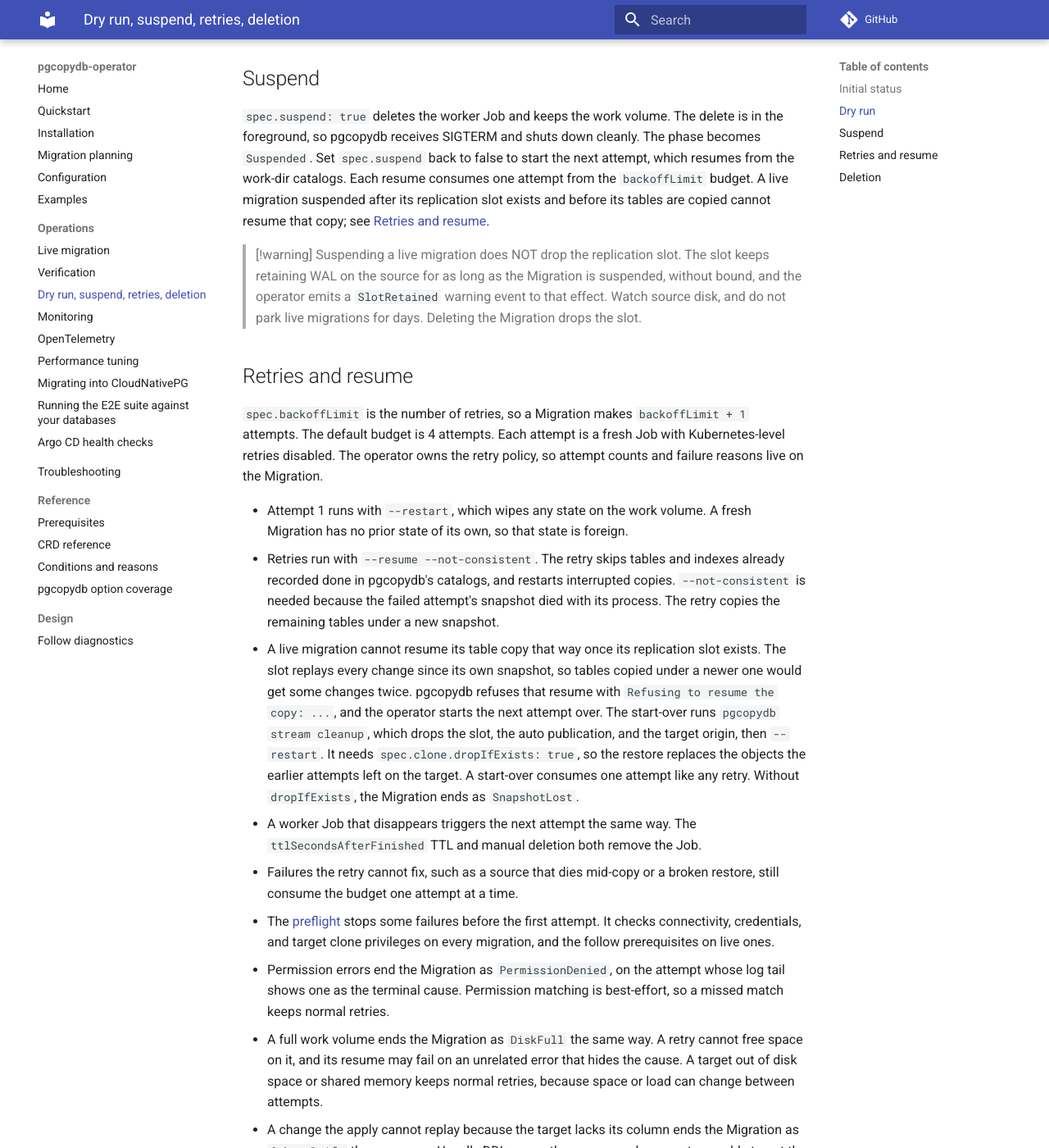
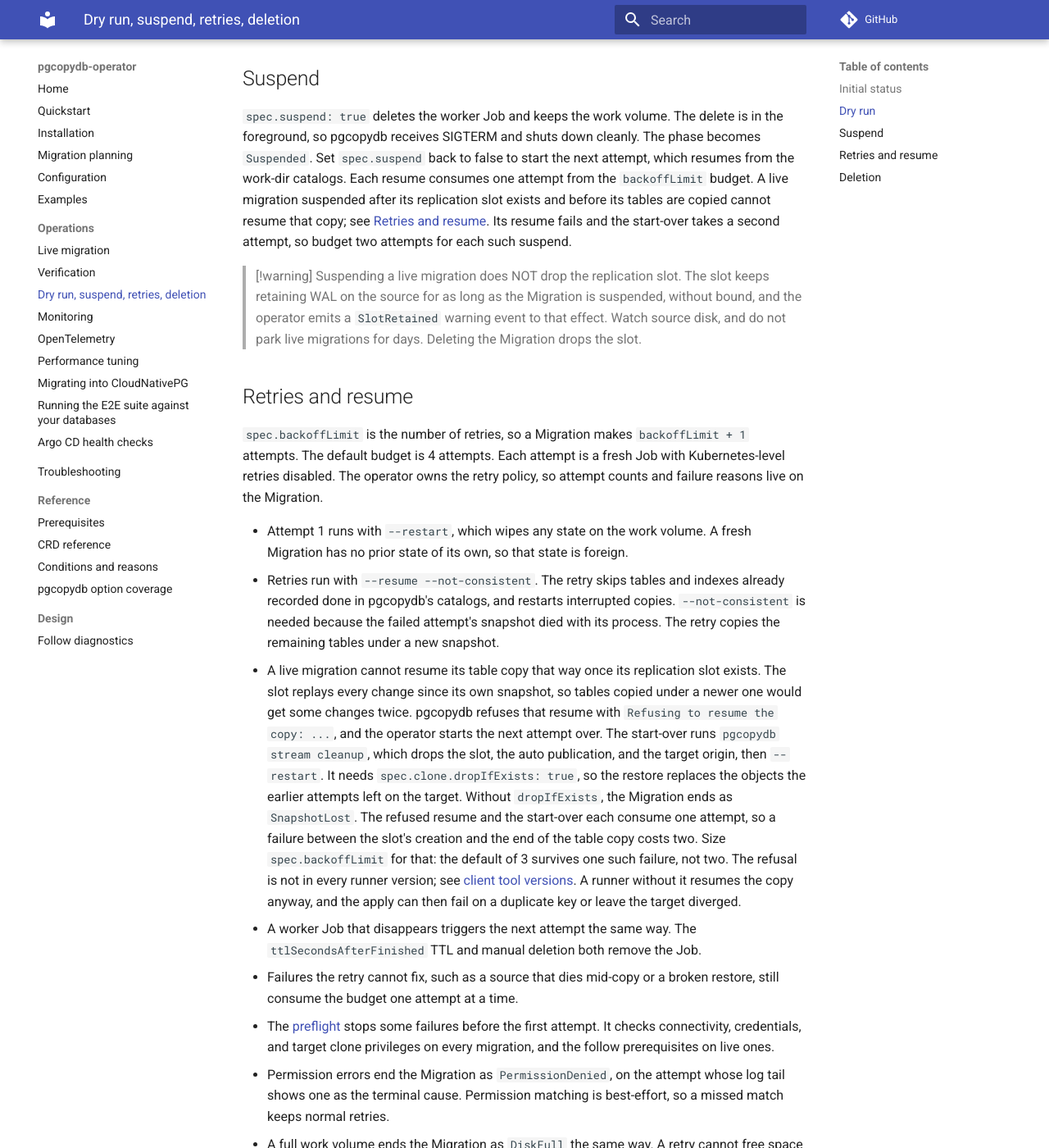
Before and after one commit to ydixken/pgcopydb-operator, an MkDocs documentation site: the page built from docs/operations/lifecycle.md, in a window 1280 px wide and 1400 px high, scrolled down 1367 px. Shown: the whole window at 82% size. Built offline with MkDocs 1.6.1 and Material for MkDocs 9.7.7, drawn with Linux system fonts in a browser that asks for light colours; comment, search, counter and statistics services are not loaded.

Commit message:
docs: count both attempts a start-over costs and fix the flag rows
The option coverage rows still said --restart runs on the first attempt
only and that every retry resumes. They now name the start-over too.

A failure between the slot's creation and the end of the table copy
spends two attempts, the refused resume and the start-over, and so does
a suspend in that window. Lifecycle says so and sizes backoffLimit for
it. It also says that a runner without the refusal resumes the copy
anyway.

The SnapshotLost event row names its terminal meaning as well, and the
troubleshooting remedy deletes the failed Migration before creating the
new one, so its cleanup cannot drop a reused slot name's new slot.

Refs #378

```diff
--- a/docs/operations/lifecycle.md
+++ b/docs/operations/lifecycle.md
@@ -60,6 +60,7 @@ The phase becomes `Suspended`.
 Set `spec.suspend` back to false to start the next attempt, which resumes from the work-dir catalogs.
 Each resume consumes one attempt from the `backoffLimit` budget.
 A live migration suspended after its replication slot exists and before its tables are copied cannot resume that copy; see [Retries and resume](#retries-and-resume).
+Its resume fails and the start-over takes a second attempt, so budget two attempts for each such suspend.
 
 > [!warning]
 > Suspending a live migration does NOT drop the replication slot.
@@ -85,8 +86,11 @@ The operator owns the retry policy, so attempt counts and failure reasons live o
   pgcopydb refuses that resume with `Refusing to resume the copy: ...`, and the operator starts the next attempt over.
   The start-over runs `pgcopydb stream cleanup`, which drops the slot, the auto publication, and the target origin, then `--restart`.
   It needs `spec.clone.dropIfExists: true`, so the restore replaces the objects the earlier attempts left on the target.
-  A start-over consumes one attempt like any retry.
   Without `dropIfExists`, the Migration ends as `SnapshotLost`.
+  The refused resume and the start-over each consume one attempt, so a failure between the slot's creation and the end of the table copy costs two.
+  Size `spec.backoffLimit` for that: the default of 3 survives one such failure, not two.
+  The refusal is not in every runner version; see [client tool versions](../reference/prerequisites.md#client-tool-versions).
+  A runner without it resumes the copy anyway, and the apply can then fail on a duplicate key or leave the target diverged.
 - A worker Job that disappears triggers the next attempt the same way.
   The `ttlSecondsAfterFinished` TTL and manual deletion both remove the Job.
 - Failures the retry cannot fix, such as a source that dies mid-copy or a broken restore, still consume the budget one attempt at a time.
```
Also changed, not shown: docs/reference/conditions.md (+1 -1 lines), docs/reference/coverage.md (+2 -2 lines), docs/troubleshooting.md (+3 -2 lines).
